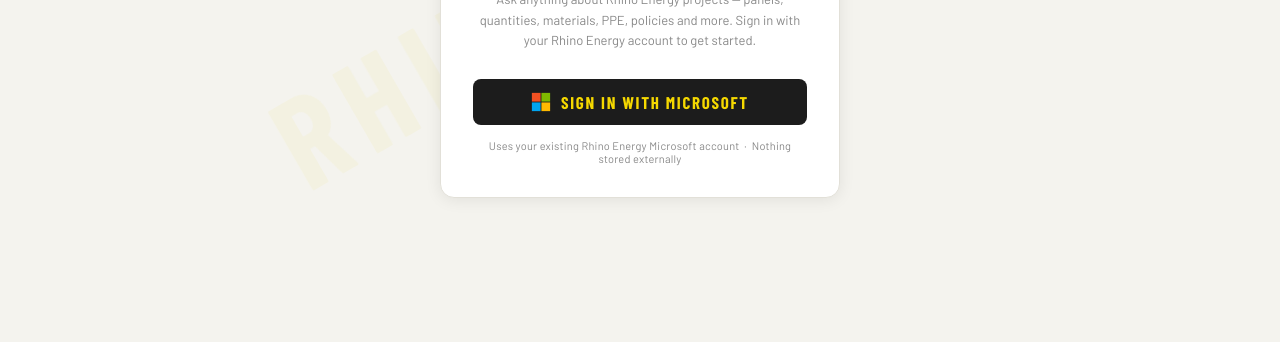
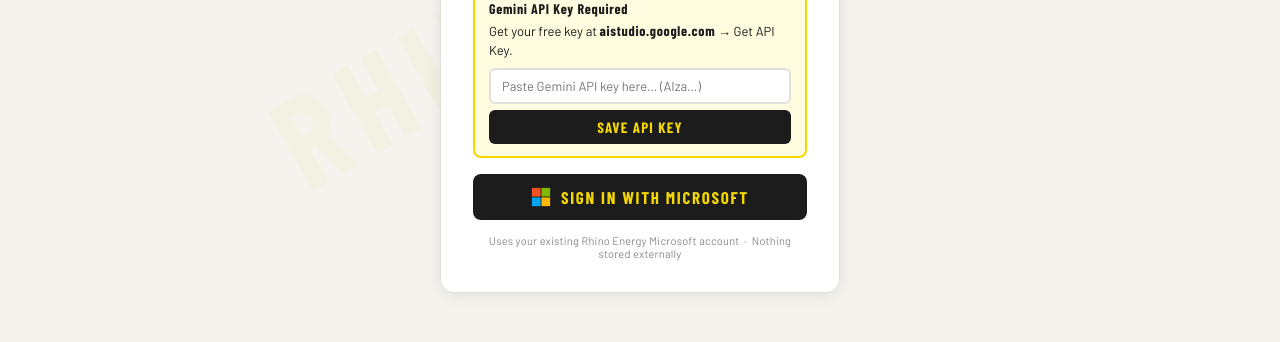
Before and after one commit to RhinoEnergyDavidWH/rhino-assistant, a plain HTML site: page index.html in a window 1280 px wide. Shown: the part 458-800 px from the top of the page. Drawn offline with nearby package versions, Linux system fonts and the light colour scheme; a web font is replaced by a local one.

Commit message:
Update index.html

```diff
--- a/index.html
+++ b/index.html
@@ -427,7 +427,7 @@
 //  CONFIGURATION — fill these two lines in, then done
 // ═══════════════════════════════════════════════════════
 const MS_CLIENT_ID   = '3c09a93d-cbf2-4f66-bce7-df4119800020';   // Azure Client ID from IT
-const GEMINI_API_KEY = 'AQ.Ab8RN6Kq4_18lrFb8rhKb3vV2K3EylNQsM_Utl3Lwo8otOCrnA';   // Free from aistudio.google.com
+const GEMINI_API_KEY = '';   // Free from aistudio.google.com
 const DAILY_LIMIT    = 1500;
 const COUNTER_FILE   = 'rhino_assistant_counter.json';
 
```
